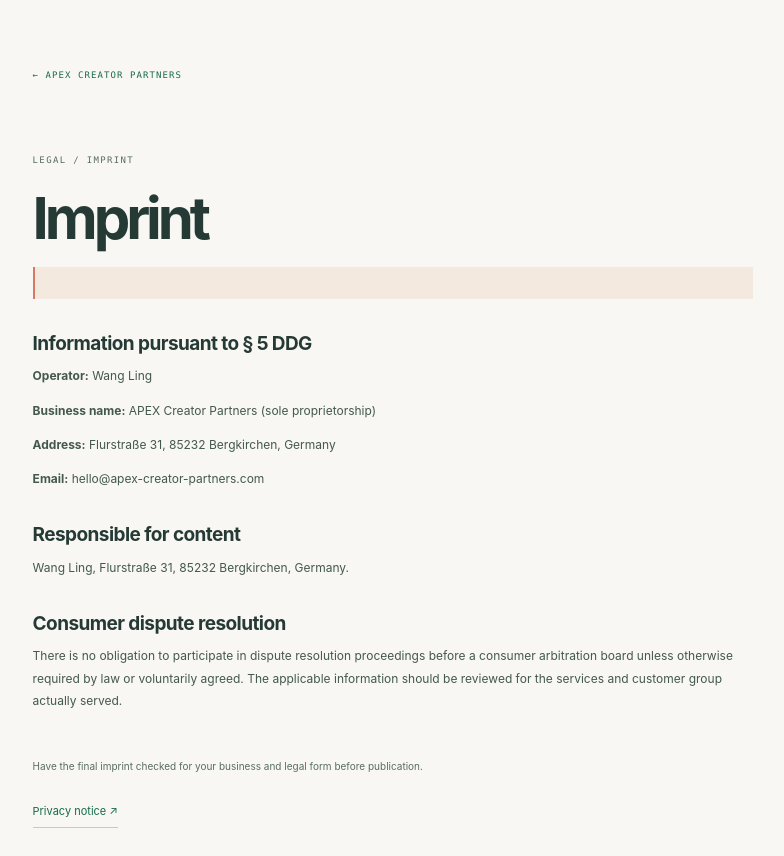
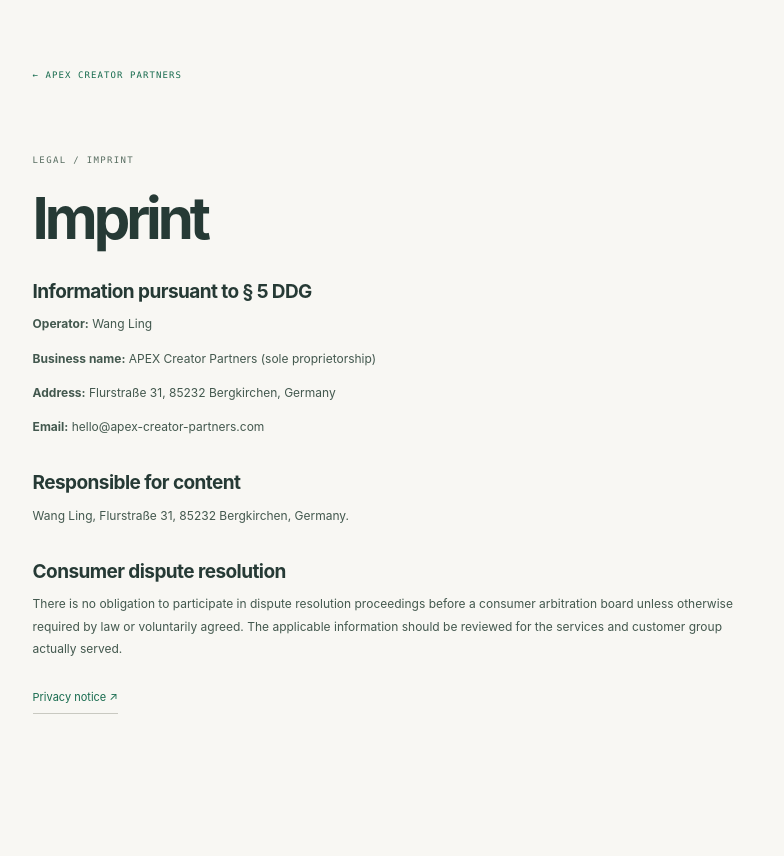
Before and after one commit to alphaggtrh-max/APEX-CREATOR-PARTNERS, a Next.js app: page /imprint in a window 1280 px wide. Shown: the top 856 px of the page, without its empty margins (247-1031 px from the left). After the commit the page ends 814 px from the top, so only its background shows below. Built offline with nearby package versions, Linux system fonts and the light colour scheme; a web font is replaced by a local one.

Commit message:
Remove imprint draft disclaimer

```diff
--- a/app/imprint/page.tsx
+++ b/app/imprint/page.tsx
@@ -6,7 +6,6 @@ export default function ImprintPage() {
     <a className="legal-back" href="/">← APEX CREATOR PARTNERS</a>
     <div className="section-label">LEGAL / IMPRINT</div>
     <h1>Imprint</h1>
-    <p className="legal-warning"></p>
     <h2>Information pursuant to § 5 DDG</h2>
     <p><strong>Operator:</strong> Wang Ling</p>
     <p><strong>Business name:</strong> APEX Creator Partners (sole proprietorship)</p>
@@ -17,7 +16,6 @@ export default function ImprintPage() {
     <p>Wang Ling, Flurstraße 31, 85232 Bergkirchen, Germany.</p>
     <h2>Consumer dispute resolution</h2>
     <p>There is no obligation to participate in dispute resolution proceedings before a consumer arbitration board unless otherwise required by law or voluntarily agreed. The applicable information should be reviewed for the services and customer group actually served.</p>
-    <p className="legal-small">Have the final imprint checked for your business and legal form before publication.</p>
     <a className="text-arrow" href="/privacy">Privacy notice ↗</a>
   </main>;
 }
```
